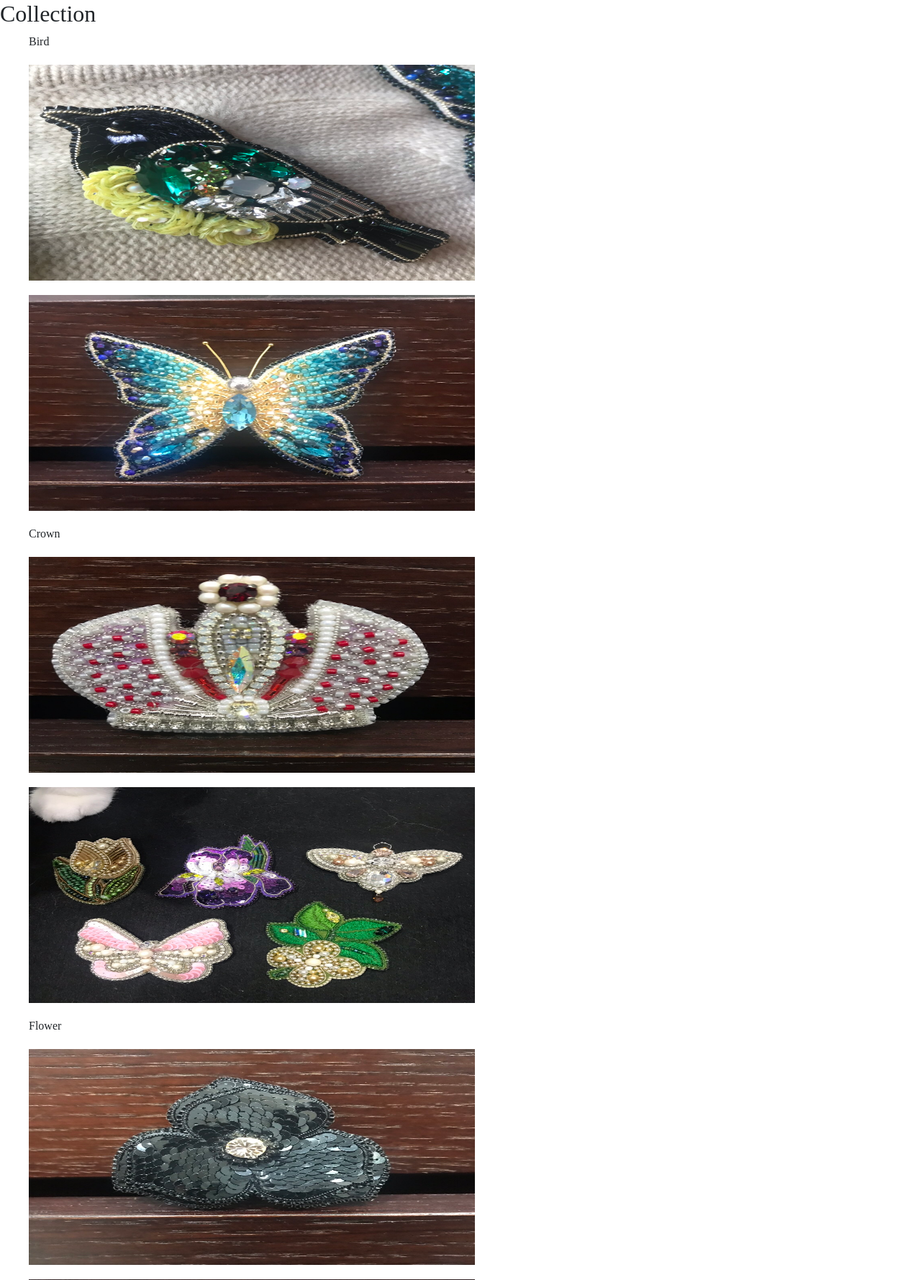
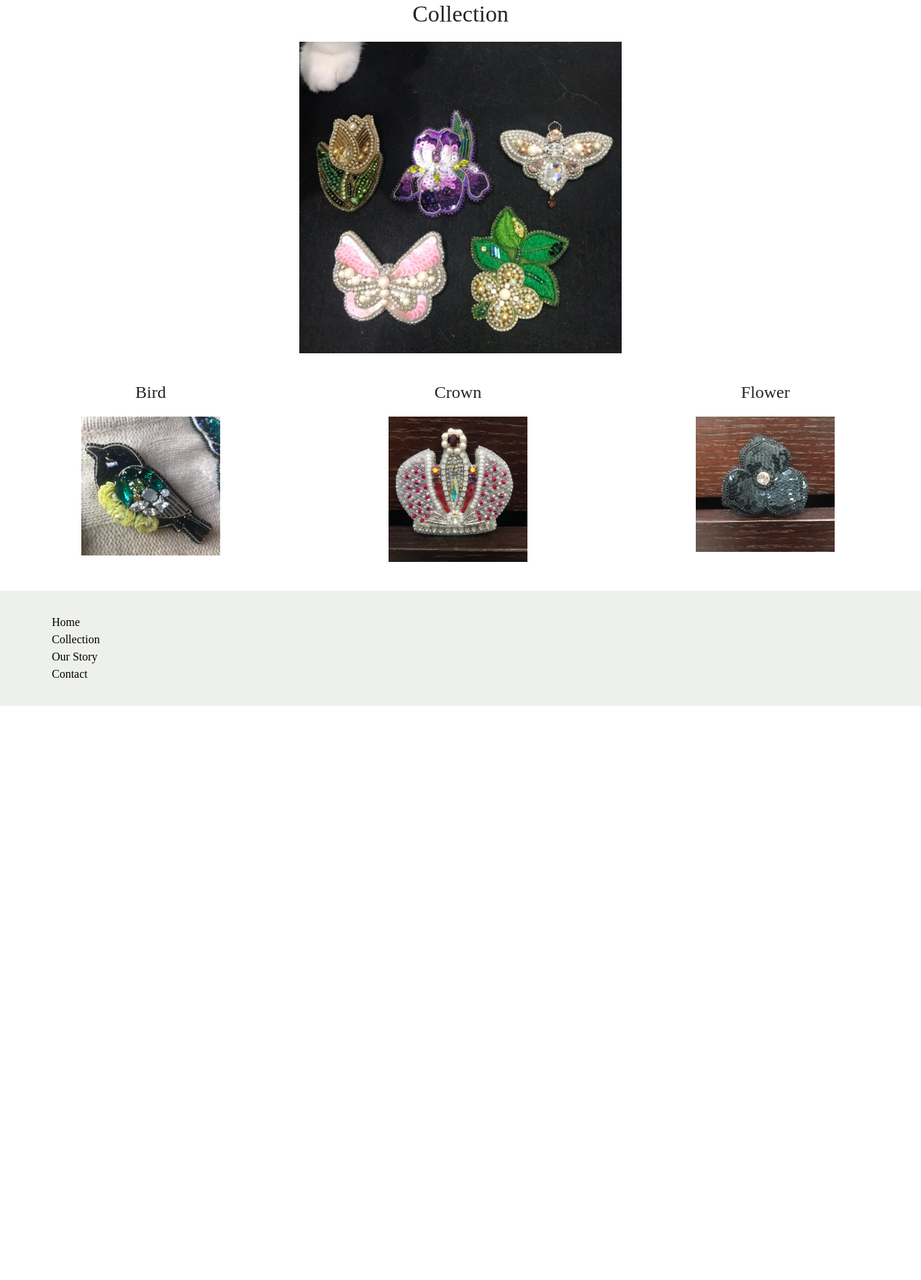
Before and after one commit to mapan/leafstore, a Django app: page /collection/brooch/ in a window 1280 px wide. Shown: the part 99-1878 px from the top of the page at 72% size. After the commit the page ends 1080 px from the top, so only its background shows below. Run offline with Django 3.2, Linux system fonts and the light colour scheme; data comes from the database, SQL or seed files in the repository; both versions use the stored data as it was after the commit; parts of the project's set-up code (start-up, migrations or seed data) failed here and were passed over; some libraries are stand-ins or nearby versions.

Commit message:
strcture collection pics and add main pic for collection page

```diff
--- a/leafstore/store/static/store/shopping.css
+++ b/leafstore/store/static/store/shopping.css
@@ -5,6 +5,7 @@
 
 * {
     font-family: Prata,serif;
+    box-sizing: Border-box;
 }
 
 section{
@@ -12,11 +13,10 @@ section{
 
 }
 
-
 img{
     width: 50%;
     position: relative;
-    display: block;
+    display:block;
     margin-bottom: 20px;
     margin-top:20px;
 }
@@ -43,6 +43,26 @@ img{
     float:right;
 }
 
+.product-img{
+    display: flex;
+    margin-right: auto;
+    margin-left: auto;
+}
+
+.collection-main{
+    width:35%;
+    height:30%;
+    margin-right: auto;
+    margin-left: auto;
+}
+
+.product-div{
+    display: inline-block !important;
+    padding:20px;
+    font-size: 0;
+    margin-left: -4px;
+
+}
 
 #footer {
     background-color: #eef0eb;
@@ -113,6 +133,9 @@ img{
     opacity:0.8;
 }
 
+.collection{
+    text-align: center;
+}
 
 @media (max-width:900px){
     .home-info{
@@ -133,4 +156,7 @@ img{
         width:40%;
         padding:20px;
     }
+
+
+    }
 }
--- a/leafstore/store/templates/store/collection.html
+++ b/leafstore/store/templates/store/collection.html
@@ -9,17 +9,15 @@
 
 <body>
   {% block body %}
-  <h2>Collection</h2>
-  <ul>
+  <h2 class="collection">Collection</h2>
+  <img class="collection-main" src="{% static 'store/collection.jpg' %}">
+
     {% for product in products %}
-    <div>{{ product.name }}
-      {% for picture in product.pictures.all %}
-      <img src="{{ picture.image.url}}" width="300" height="300">
-      {% endfor %}
-    </div>
+    <div class="container col-5 col-md-4 product-div">
+          <h4 class="collection">{{ product.name }}</h4>
+            <img class="product-img" src="{{ product.pictures.all.0.image.url}}">
+          </div>
     {% endfor %}
-  </ul>
-  <img src="{% static 'store/leaf3.jpg' %}">
   {% endblock %}
 </body>
 
```
Also changed, not shown: leafstore/db.sqlite3, leafstore/media/images/bird.jpg (added), leafstore/media/images/butterfly.jpg (added), leafstore/media/images/collection.jpg (added), leafstore/media/images/crown.jpg (added), leafstore/store/static/store/bird.jpg (added), leafstore/store/static/store/butterfly.jpg (added), leafstore/store/static/store/cloth.jpg (added), leafstore/store/static/store/collection.jpg (added), leafstore/store/static/store/crown.jpg (added), leafstore/store/static/store/flower.jpg (added), leafstore/store/static/store/flower2.jpg (added), leafstore/store/static/store/flower3.jpg (added).
